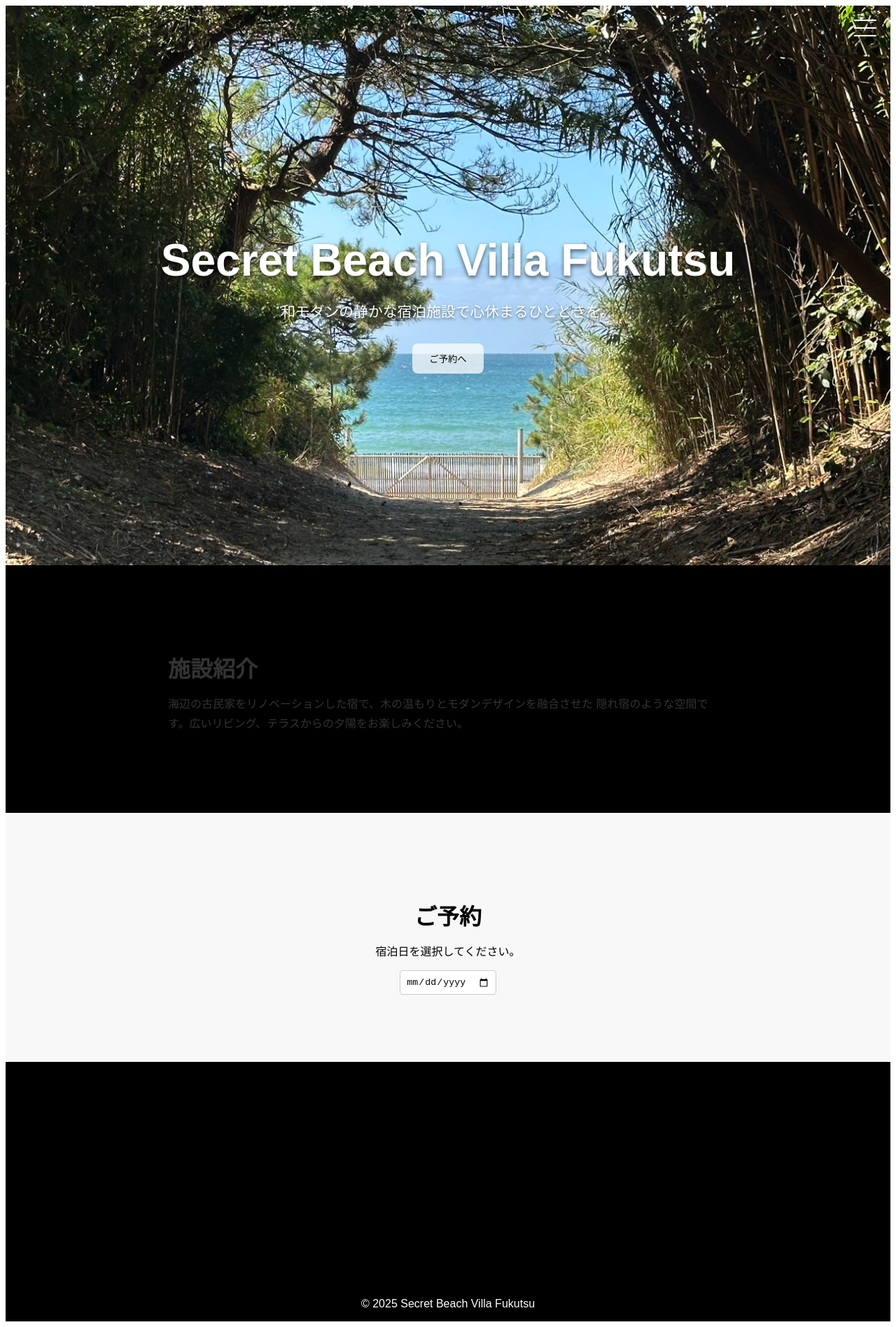
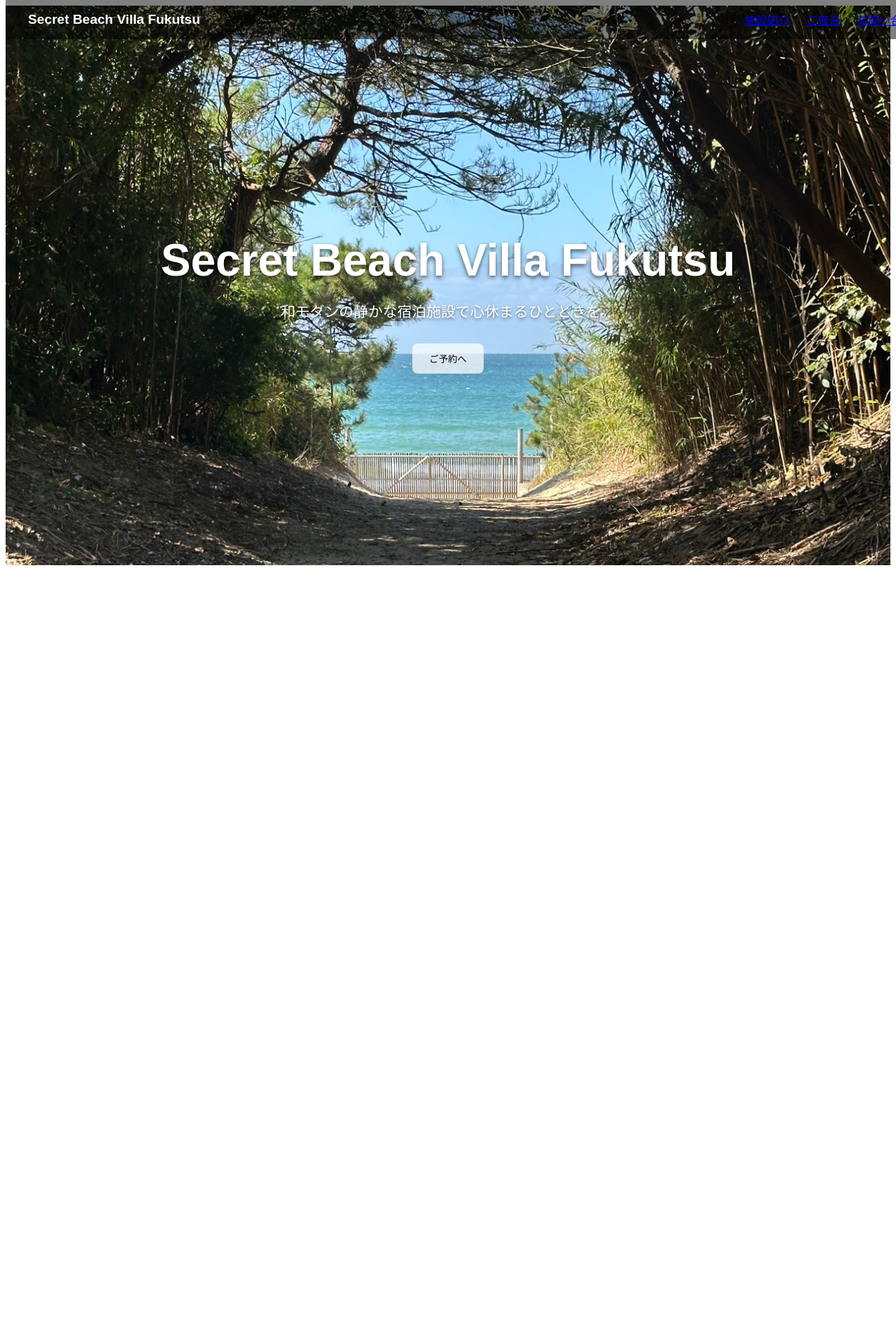
Before and after one commit to likeiga2/secret-beach-villa, a Next.js app: page / in a window 1280 px wide. Shown: the whole page at 70% size. After the commit the page ends 816 px from the top, so only its background shows below. Built offline with nearby package versions, Linux system fonts and the light colour scheme.

Commit message:
Update index.js

```diff
--- a/pages/index.js
+++ b/pages/index.js
@@ -1,11 +1,10 @@
 import { useState, useEffect } from "react";
+import Header from "../components/Header";
 
 export default function Home() {
   const images = ["/IMG_5949.jpeg", "/IMG_5947.jpeg", "/IMG_5941.jpeg"];
   const [currentIndex, setCurrentIndex] = useState(0);
-  const [menuOpen, setMenuOpen] = useState(false);
 
-  // 背景画像のスライドショー
   useEffect(() => {
     const interval = setInterval(() => {
       setCurrentIndex((prev) => (prev + 1) % images.length);
@@ -22,7 +21,7 @@ export default function Home() {
         overflowX: "hidden",
       }}
     >
-      {/* ヒーローセクション */}
+      <Header />
       <section
         style={{
           position: "relative",
@@ -35,7 +34,6 @@ export default function Home() {
           color: "#fff",
         }}
       >
-        {/* クロスフェードする背景画像 */}
         {images.map((src, index) => (
           <div
             key={index}
@@ -54,57 +52,6 @@ export default function Home() {
             }}
           />
         ))}
-
-        {/* ハンバーガーメニューアイコン */}
-        <div
-          style={{
-            position: "absolute",
-            top: "20px",
-            right: "20px",
-            zIndex: 3,
-            cursor: "pointer",
-            width: "32px",
-            height: "24px",
-            display: "flex",
-            flexDirection: "column",
-            justifyContent: "space-between",
-          }}
-          onClick={() => setMenuOpen(true)}
-        >
-          {/* 3 本線が × に変形するアニメーション */}
-          <span
-            style={{
-              display: "block",
-              height: "2px",
-              width: "100%",
-              backgroundColor: "#fff",
-              transition: "all 0.3s ease",
-              transform: menuOpen ? "rotate(45deg) translateY(10px)" : "none",
-            }}
-          />
-          <span
-            style={{
-              display: "block",
-              height: "2px",
-              width: "100%",
-              backgroundColor: "#fff",
-              transition: "opacity 0.3s ease",
-              opacity: menuOpen ? 0 : 1,
-            }}
-          />
-          <span
-            style={{
-              display: "block",
-              height: "2px",
-              width: "100%",
-              backgroundColor: "#fff",
-              transition: "all 0.3s ease",
-              transform: menuOpen ? "rotate(-45deg) translateY(-10px)" : "none",
-            }}
-          />
-        </div>
-
-        {/* メインキャッチコピー */}
         <div
           style={{
             position: "relative",
@@ -140,173 +87,14 @@ export default function Home() {
               border: "none",
               cursor: "pointer",
             }}
-            onClick={() =>
-              document.getElementById("booking")?.scrollIntoView({
-                behavior: "smooth",
-              })
-            }
+            onClick={() => {
+              window.location.href = "/stay";
+            }}
           >
             ご予約へ
           </button>
         </div>
-
-        {/* 右からスライドインするメニューパネルと背景ブラー */}
-        {menuOpen && (
-          <>
-            {/* ブラー効果をつけた背景 */}
-            <div
-              onClick={() => setMenuOpen(false)}
-              style={{
-                position: "fixed",
-                top: 0,
-                left: 0,
-                width: "100%",
-                height: "100%",
-                backdropFilter: "blur(6px)",
-                backgroundColor: "rgba(0, 0, 0, 0.6)",
-                zIndex: 10,
-              }}
-            ></div>
-
-            {/* スライドインパネル */}
-            <div
-              style={{
-                position: "fixed",
-                top: 0,
-                right: 0,
-                width: "60%",
-                maxWidth: "480px",
-                height: "100%",
-                backgroundColor: "rgba(255,255,255,0.9)",
-                color: "#000",
-                display: "flex",
-                flexDirection: "column",
-                justifyContent: "center",
-                padding: "2rem",
-                zIndex: 11,
-                transform: menuOpen ? "translateX(0%)" : "translateX(100%)",
-                transition: "transform 0.4s ease-in-out",
-              }}
-            >
-              {/* パネル内の閉じるボタン */}
-              <div
-                onClick={() => setMenuOpen(false)}
-                style={{
-                  position: "absolute",
-                  top: "20px",
-                  right: "20px",
-                  width: "24px",
-                  height: "24px",
-                  cursor: "pointer",
-                }}
-              >
-                <span
-                  style={{
-                    position: "absolute",
-                    top: "50%",
-                    left: 0,
-                    width: "100%",
-                    height: "2px",
-                    backgroundColor: "#000",
-                    transform: "rotate(45deg)",
-                  }}
-                />
-                <span
-                  style={{
-                    position: "absolute",
-                    top: "50%",
-                    left: 0,
-                    width: "100%",
-                    height: "2px",
-                    backgroundColor: "#000",
-                    transform: "rotate(-45deg)",
-                  }}
-                />
-              </div>
-
-              {/* メニューリンク */}
-              {[
-                { label: "施設紹介", id: "about" },
-                { label: "ご予約", id: "booking" },
-                { label: "お問い合わせ", id: "contact" },
-              ].map((item) => (
-                <a
-                  key={item.id}
-                  href={`#${item.id}`}
-                  onClick={() => setMenuOpen(false)}
-                  style={{
-                    color: "#000",
-                    textDecoration: "none",
-                    fontSize: "1.8rem",
-                    margin: "1rem 0",
-                  }}
-                >
-                  {item.label}
-                </a>
-              ))}
-            </div>
-          </>
-        )}
       </section>
-
-      {/* 以下各セクションはそのまま */}
-      <section
-        id="about"
-        style={{
-          padding: "6rem 1rem",
-          maxWidth: "800px",
-          margin: "0 auto",
-          color: "#333",
-        }}
-      >
-        <h2 style={{ fontSize: "2rem", marginBottom: "1rem" }}>施設紹介</h2>
-        <p style={{ fontSize: "1rem", lineHeight: "1.8" }}>
-          海辺の古民家をリノベーションした宿で、木の温もりとモダンデザインを融合させた
-          隠れ宿のような空間です。広いリビング、テラスからの夕陽をお楽しみください。
-        </p>
-      </section>
-
-      <section
-        id="booking"
-        style={{
-          padding: "6rem 1rem",
-          textAlign: "center",
-          backgroundColor: "#f8f8f8",
-        }}
-      >
-        <h2 style={{ fontSize: "2rem", marginBottom: "1rem" }}>ご予約</h2>
-        <p style={{ marginBottom: "1rem" }}>宿泊日を選択してください。</p>
-        <input
-          type="date"
-          style={{
-            padding: "0.5rem",
-            borderRadius: "0.25rem",
-            border: "1px solid #ccc",
-          }}
-        />
-      </section>
-
-      <section
-        id="contact"
-        style={{
-          padding: "6rem 1rem",
-          textAlign: "center",
-        }}
-      >
-        <h2 style={{ fontSize: "2rem", marginBottom: "1rem" }}>お問い合わせ</h2>
-        <p>ご質問がありましたらお気軽にお問い合わせください。</p>
-      </section>
-
-      <footer
-        style={{
-          textAlign: "center",
-          padding: "1rem",
-          backgroundColor: "#000",
-          color: "#fff",
-        }}
-      >
-        © {new Date().getFullYear()} Secret Beach Villa Fukutsu
-      </footer>
     </div>
   );
 }
```
